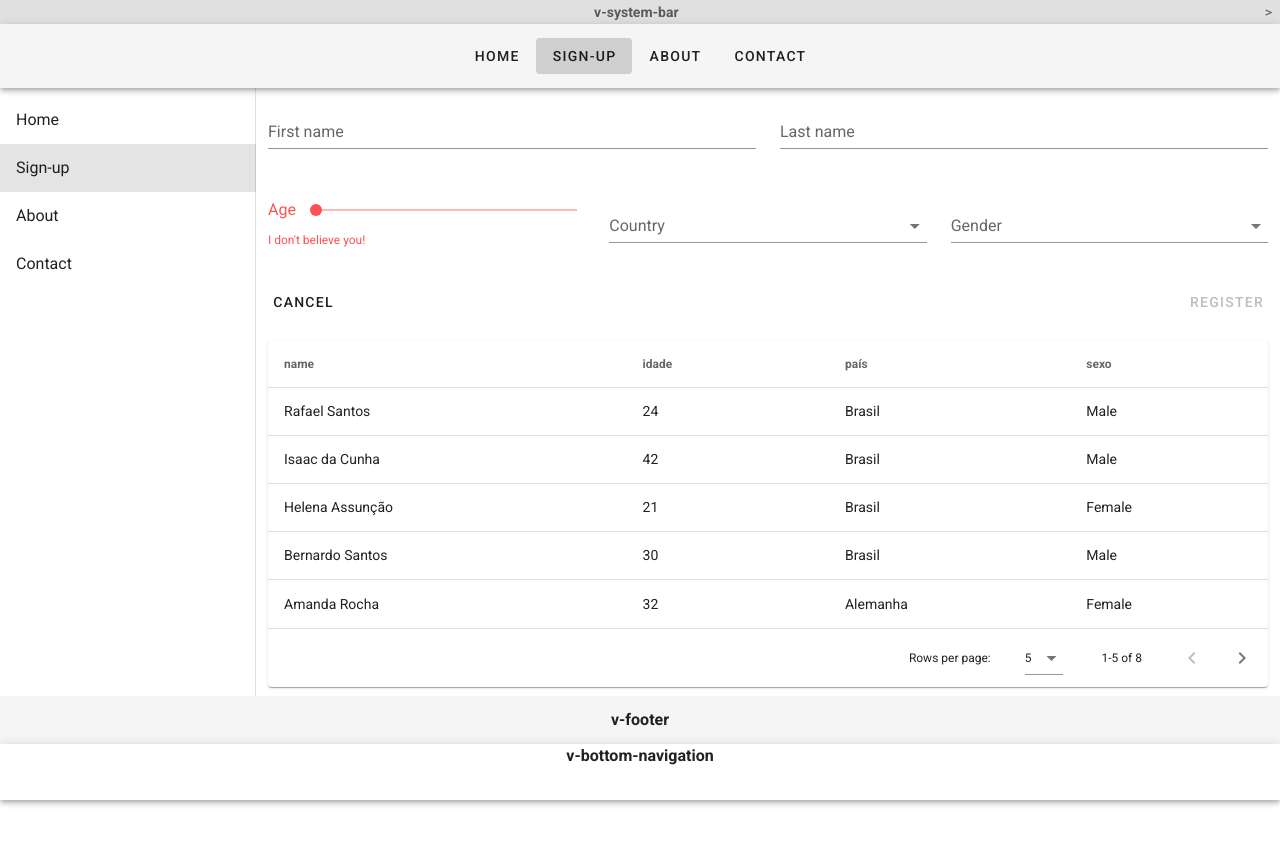
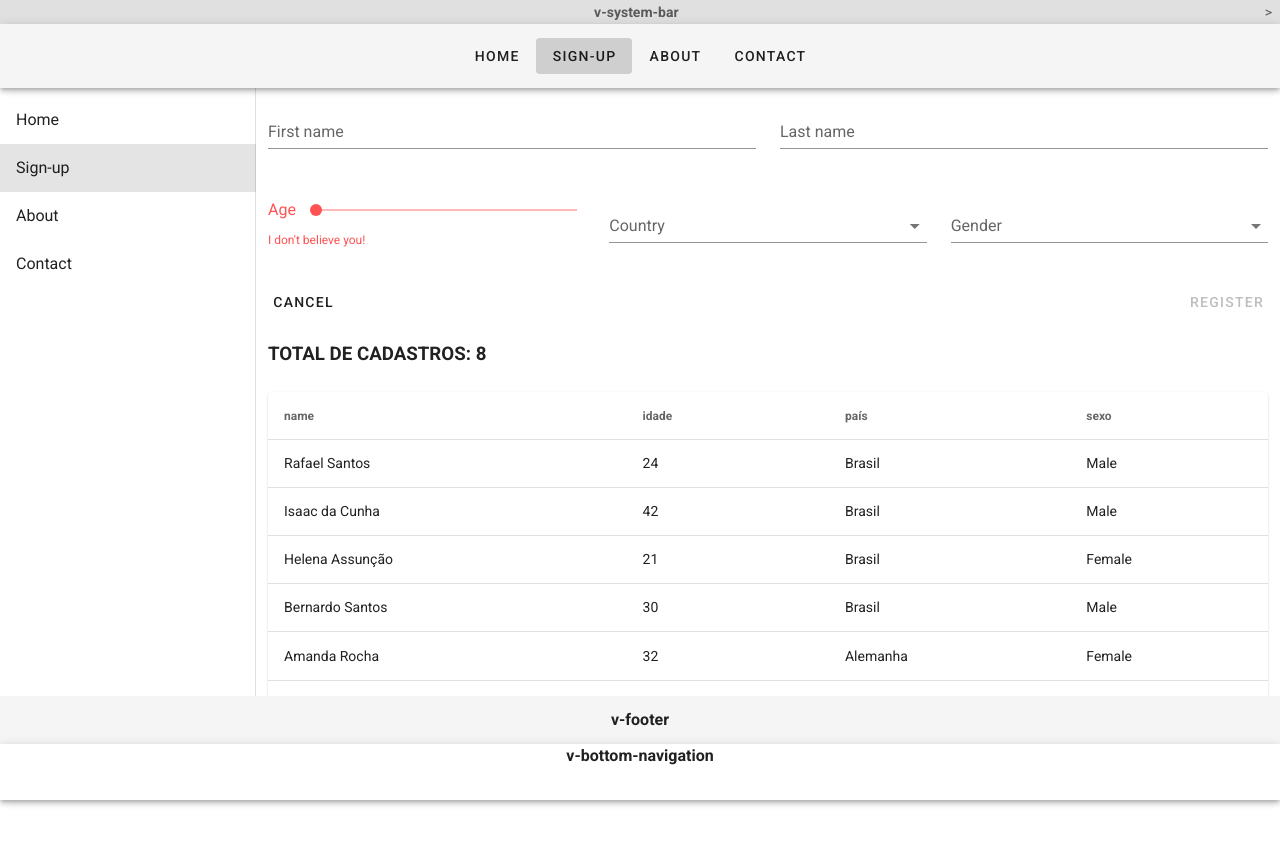
Before and after one commit to rafaeluis1/vuedevweb, a Vue app: page /#/signup in a window 1280 px wide. Shown: the top 844 px of the page. Built offline with nearby package versions, Linux system fonts and the light colour scheme.

Commit message:
Adicionando actions e getters

```diff
--- a/src/store/index.js
+++ b/src/store/index.js
@@ -26,6 +26,17 @@ export default new Vuex.Store({
             })
         }
     },
-    actions: {},
+    actions: {
+        submitPeople({ commit }, people) {
+            commit('addpeople', people)
+        }
+
+    },
+    getters: {
+        countperson({ peoples }) {
+            return peoples.length;
+        }
+
+    },
     modules: {}
 })
--- a/src/views/Signup.vue
+++ b/src/views/Signup.vue
@@ -64,6 +64,9 @@
       </v-card-actions>
       <v-spacer> </v-spacer>
     </v-form>
+    <v-container>
+      <h3>TOTAL DE CADASTROS: {{ countperson }}</h3>
+    </v-container>
 
     <v-container>
       <v-data-table
@@ -77,6 +80,8 @@
 </template>
 
 <script>
+import { mapGetters } from "vuex";
+
 export default {
   data() {
     const defaultForm = Object.freeze({
@@ -94,7 +99,6 @@ export default {
         { text: "país", value: "country" },
         { text: "sexo", value: "gender" },
       ],
-      peoples: this.$store.state.peoples,
       form: Object.assign({}, defaultForm),
       rules: {
         age: [(val) => (val > 10 && val < 90) || `I don't believe you!`],
@@ -311,8 +315,19 @@ export default {
   },
 
   computed: {
+    ...mapGetters(["countperson"]),
+
     formIsValid() {
-      return this.form.first && this.form.last;
+      return (
+        this.form.first &&
+        this.form.last &&
+        this.form.age &&
+        this.form.country &&
+        this.form.gender
+      );
+    },
+    peoples() {
+      return this.$store.state.peoples;
     },
   },
 
@@ -321,8 +336,9 @@ export default {
       this.form = Object.assign({}, this.defaultForm);
       this.$refs.form.reset();
     },
+
     submit() {
-      this.$store.commit("addpeople", {
+      this.$store.dispatch("submitPeople", {
         name: this.form.first + " " + this.form.last,
         age: this.form.age,
         country: this.form.country,
```
